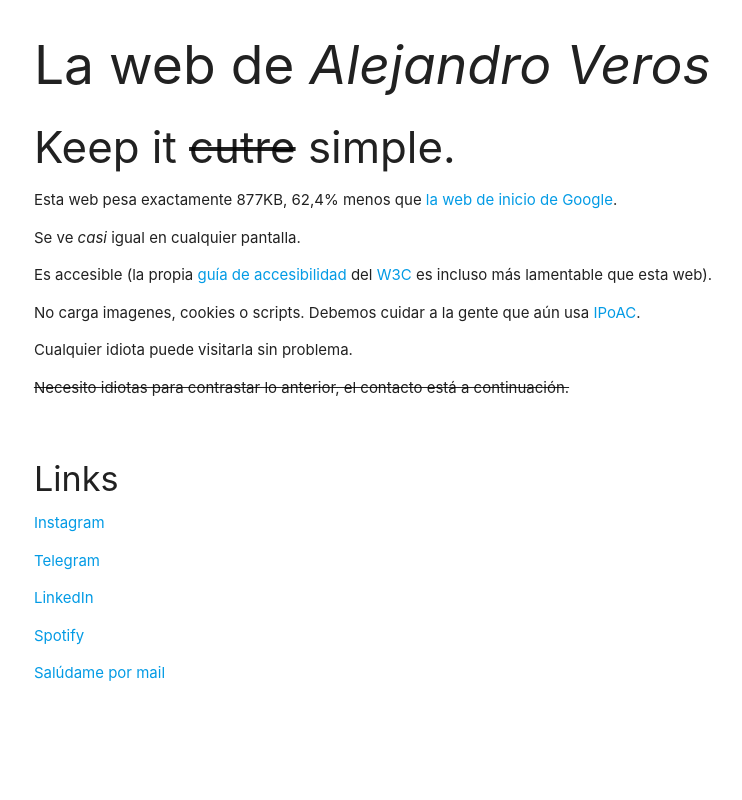
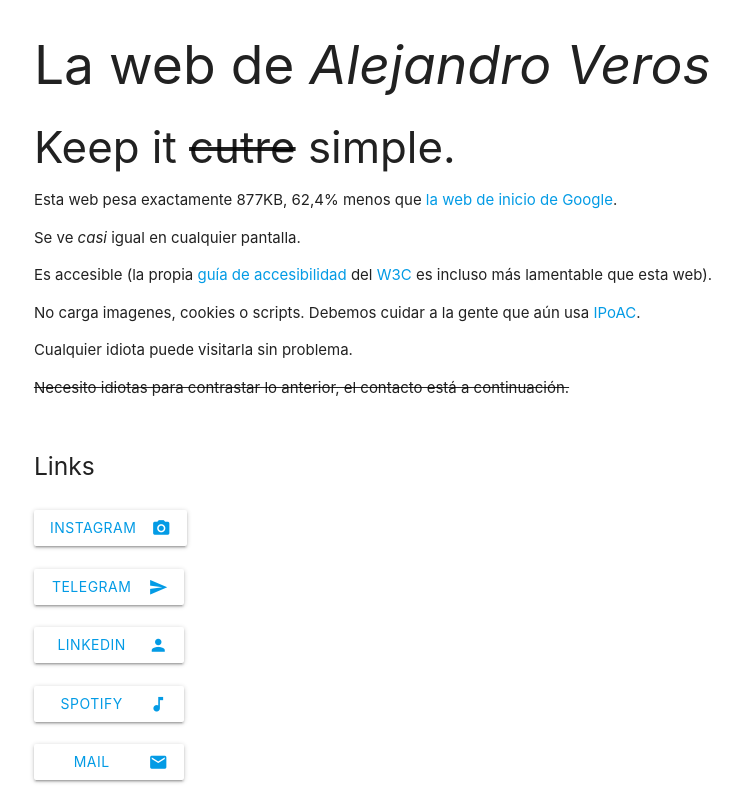
Before and after one commit to alejandroveros/veros.es, a plain HTML site: page index.html in a window 1280 px wide. Shown: the whole page, without its empty margins (84-826 px from the left). Drawn offline with Linux system fonts and the light colour scheme.

Commit message:
buttons + remove min

```diff
--- a/index.html
+++ b/index.html
@@ -7,7 +7,7 @@
         <!--Import Google Icon Font-->
         <link href="https://fonts.googleapis.com/icon?family=Material+Icons" rel="stylesheet">
         <!--Import materialize.css-->
-        <link type="text/css" rel="stylesheet" href="css/materialize.min.css" media="screen,projection"/>
+        <link type="text/css" rel="stylesheet" href="css/materialize.css" media="screen,projection"/>
         <!--Let browser know website is optimized for mobile-->
         <meta name="viewport" content="width=device-width, initial-scale=1.0"/>
     </head>
@@ -29,31 +29,44 @@
                 </p>
                 <p><del>Necesito idiotas para contrastar lo anterior, el contacto está a continuación.</del></p>
                 <br>
-                <h4>Links</h4>
-                <p>
-                    <a href="https://www.instagram.com/veros.jpg/">Instagram</a>
-                </p>
-                <p>
-                    <a href="https://www.t.me/alejandroveros">Telegram</a>
-                </p>
-                <p>
-                    <a href="https://www.linkedin.com/in/alejandroveros/">LinkedIn</a>
-                </p>
-                <p>
-                    <a href="https://open.spotify.com/user/vcsnrv">Spotify</a>
-                </p>
-                <p>
-                    <a href="mailto:alejandro@veros.es">Salúdame por mail</a>
-                </p>
-                <br>
-            <!--
-                <div>
-                    <iframe width=85%" height="200" allow="autoplay" src="https://w.soundcloud.com/player/?url=https%3A//api.soundcloud.com/tracks/769547350&color=%23ff5500&auto_play=true&hide_related=false&show_comments=true&show_user=true&show_reposts=false&show_teaser=true&visual=true"></iframe><div style="font-size: 10px; color: #cccccc;line-break: anywhere;word-break: normal;overflow: hidden;white-space: nowrap;text-overflow: ellipsis; font-family: Interstate,Lucida Grande,Lucida Sans Unicode,Lucida Sans,Garuda,Verdana,Tahoma,sans-serif;font-weight: 100;"><a href="https://soundcloud.com/user-954844303" title="D&amp;B MUSIC" target="_blank" style="color: #cccccc; text-decoration: none;">D&amp;B MUSIC</a><a href="https://soundcloud.com/user-954844303/eric-prydz-breathe-feat-rob-swire-sub-focus-remix" title="Eric Prydz - Breathe feat. Rob Swire (Sub Focus Remix)" target="_blank" style="color: #cccccc; text-decoration: none;">Eric Prydz - Breathe feat. Rob Swire (Sub Focus Remix)</a></div>
-                </div>
-            -->
+                <h5>Links</h5>
             </div>
             <div class="col l4 m1 s1"></div>
         </div>
-        <script type="text/javascript" src="js/materialize.min.js"></script>
+        <div class="row">
+            <div class="col col l1 m1 s1"></div>
+            <div class="col col l7 m10 s10">
+            <div class="btn white waves-effect waves-red flow-text">
+                <a href="https://www.instagram.com/veros.jpg/">Instagram <i class="material-icons right">camera_alt</i></a>
+            </div>
+            <br>
+            <br>
+            <div class="btn white waves-effect waves-blue flow-text">
+                <a href="https://www.t.me/alejandroveros">Telegram <i class="material-icons right">send</i></a>
+            </div>
+            <br>
+            <br>
+            <div class="btn white waves-effect waves-teal flow-text">
+                <a href="https://www.linkedin.com/in/alejandroveros/">LinkedIn<i class="material-icons right">person</i></a>
+            </div>
+            <br>
+            <br>
+            <div class="btn white waves-effect waves-green flow-text">
+                <a href="https://open.spotify.com/user/vcsnrv">Spotify<i class="material-icons right">music_note</i></a>
+            </div>
+            <br>
+            <br>
+            <div class="btn white waves-effect waves-orange flow-text">
+                <a href="mailto:alejandro@veros.es">Mail <i class="material-icons right">email</i></a>
+            </div>
+            </div>
+            <div class="col col l1 m1 s1"></div>
+            <!--
+<div>
+            <iframe width=85%" height="200" allow="autoplay" src="https://w.soundcloud.com/player/?url=https%3A//api.soundcloud.com/tracks/769547350&color=%23ff5500&auto_play=true&hide_related=false&show_comments=true&show_user=true&show_reposts=false&show_teaser=true&visual=true"></iframe><div style="font-size: 10px; color: #cccccc;line-break: anywhere;word-break: normal;overflow: hidden;white-space: nowrap;text-overflow: ellipsis; font-family: Interstate,Lucida Grande,Lucida Sans Unicode,Lucida Sans,Garuda,Verdana,Tahoma,sans-serif;font-weight: 100;"><a href="https://soundcloud.com/user-954844303" title="D&amp;B MUSIC" target="_blank" style="color: #cccccc; text-decoration: none;">D&amp;B MUSIC</a><a href="https://soundcloud.com/user-954844303/eric-prydz-breathe-feat-rob-swire-sub-focus-remix" title="Eric Prydz - Breathe feat. Rob Swire (Sub Focus Remix)" target="_blank" style="color: #cccccc; text-decoration: none;">Eric Prydz - Breathe feat. Rob Swire (Sub Focus Remix)</a></div>
+</div>
+            -->
+        </div>
+        <script type="text/javascript" src="js/materialize.js"></script>
     </body>
 </html>
```
Also changed, not shown: css/materialize.css, css/materialize.min.css (deleted), js/materialize.min.js (deleted).
